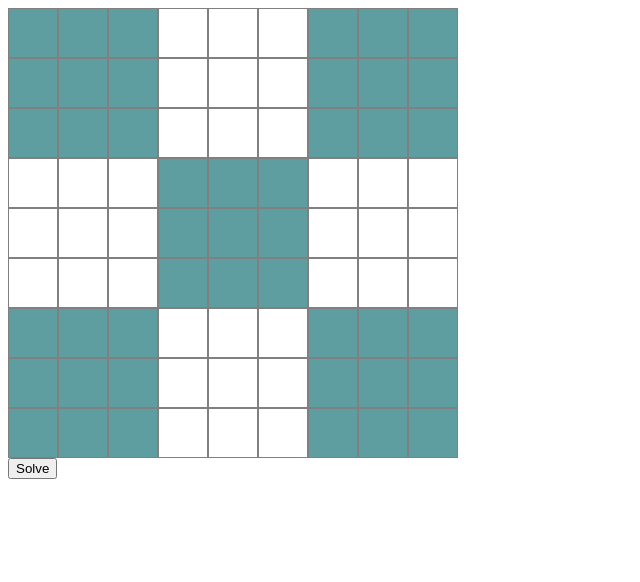
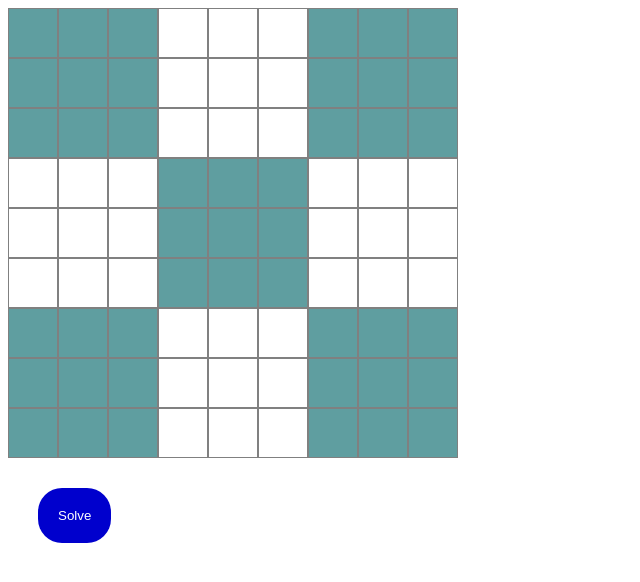
Before and after one commit to TDMwangi/JavaScriptSudokuSolver, a website: page index.html in a window 1280 px wide. Shown: the whole page, without its empty margins (0-640 px from the left). Drawn offline with nearby package versions, Linux system fonts and the light colour scheme.

Commit message:
feat: add styling

```diff
--- a/index.html
+++ b/index.html
@@ -11,7 +11,6 @@
   <button id="solve-button">Solve</button>
   <p id="solution"></p>
 
-  <script src="https://unpkg.com/axios/dist/axios.min.js"></script>
   <script src="app.js"></script>
 </body>
 </html>
--- a/styles.css
+++ b/styles.css
@@ -15,3 +15,16 @@
   background-color: cadetblue;
   color: white;
 }
+
+#solve-button {
+  background-color: mediumblue;
+  color: white;
+  padding: 20px;
+  margin: 30px;
+  border-radius: 24px;
+  border: none;
+}
+
+#solve-button:hover {
+  cursor: pointer;
+}
```
Also changed, not shown: README.md, img/1.png (added).
